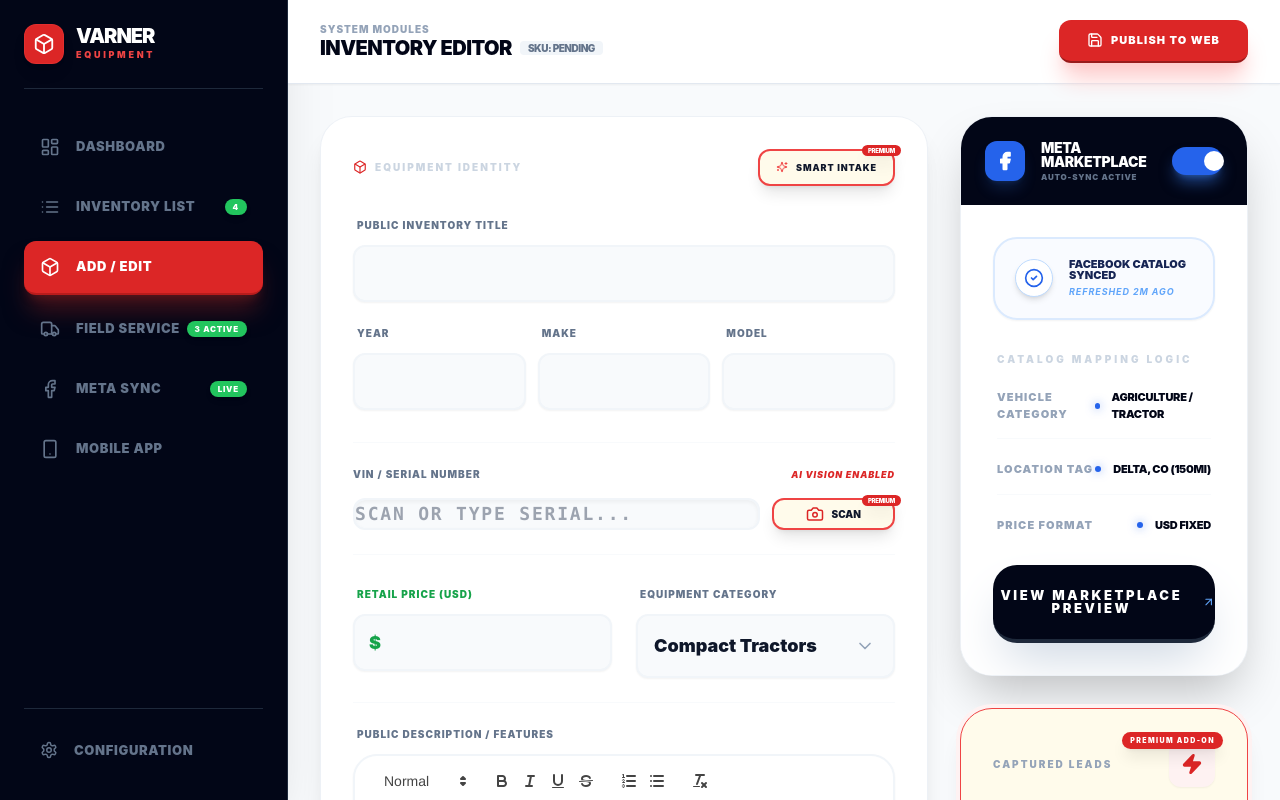
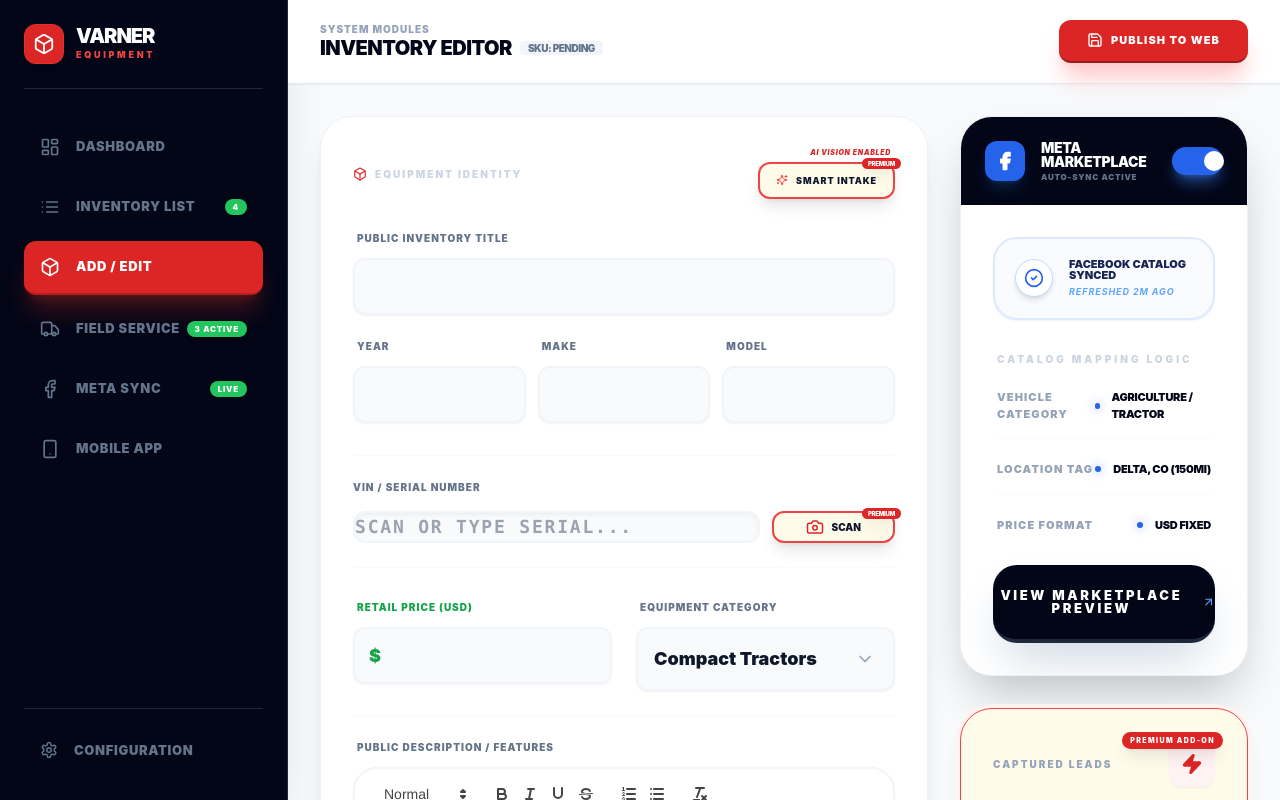
Before and after one commit to gmajors1326/varner-preview, a React (Vite) app: page / in a window 1280 px wide. Both pictures are taken after a click on the button "ADD UNIT". Built offline with nearby package versions, Linux system fonts and the light colour scheme; the HTML template or start-up script is replaced by a standard one.

Commit message:
style: move AI VISION ENABLED indicator above smart intake button

```diff
--- a/src/App.jsx
+++ b/src/App.jsx
@@ -342,6 +342,8 @@ const App = () => {
                       <h3 className="text-[10px] font-black uppercase tracking-[0.2em] text-slate-300 flex items-center gap-2 leading-none font-black">
                         <Box size={14} className="text-red-600" /> Equipment Identity
                       </h3>
+                      <div className="flex flex-col items-end gap-1.5">
+                        <span className="text-red-600 italic text-[7px] font-black tracking-widest leading-none uppercase pr-1">AI VISION ENABLED</span>
                         <button
                           onClick={() => setShowAiVision(true)}
                           className="bg-amber-50 text-slate-900 px-4 py-2.5 rounded-xl font-black text-[9px] uppercase tracking-widest flex items-center gap-2 hover:bg-amber-100 transition-all active:scale-95 shadow-lg group border-2 border-red-500 relative"
@@ -352,6 +354,7 @@ const App = () => {
                           <Sparkles size={12} className="text-red-500 group-hover:rotate-12 transition-transform" />
                           Smart Intake
                         </button>
+                      </div>
                     </div>
 
                     <div className="grid grid-cols-1 md:grid-cols-2 gap-6">
@@ -367,7 +370,6 @@ const App = () => {
                       <div className="md:col-span-2 border-y border-slate-50 py-6 my-2">
                         <label className="text-[10px] font-black text-slate-500 uppercase tracking-widest mb-4 block flex justify-between items-center">
                           <span>VIN / SERIAL NUMBER</span>
-                          <span className="text-red-600 italic text-[9px] font-black tracking-widest">AI VISION ENABLED</span>
                         </label>
                         <div className="flex gap-3">
                           <input
```
Lines whose indentation alone changed are shown as unchanged.
